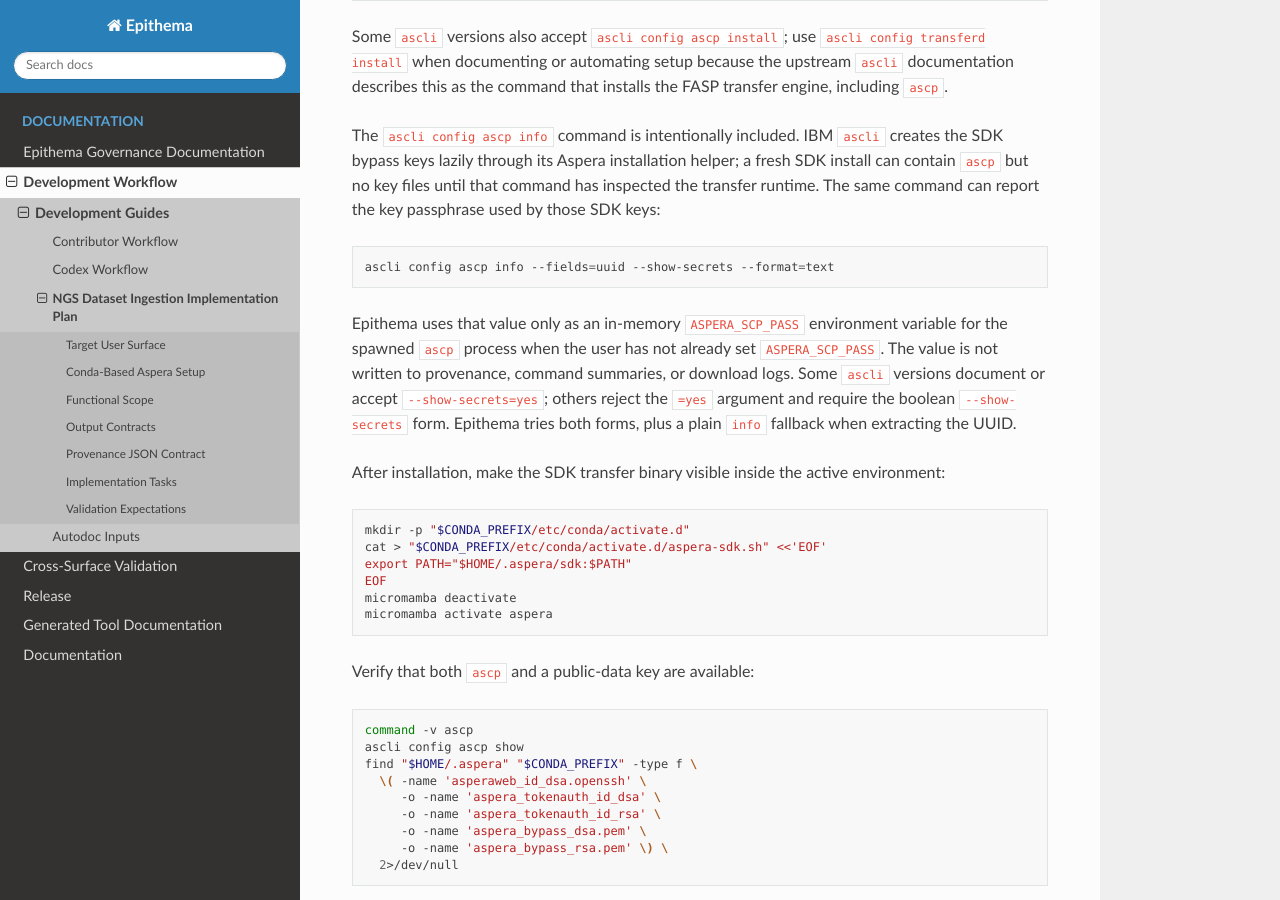
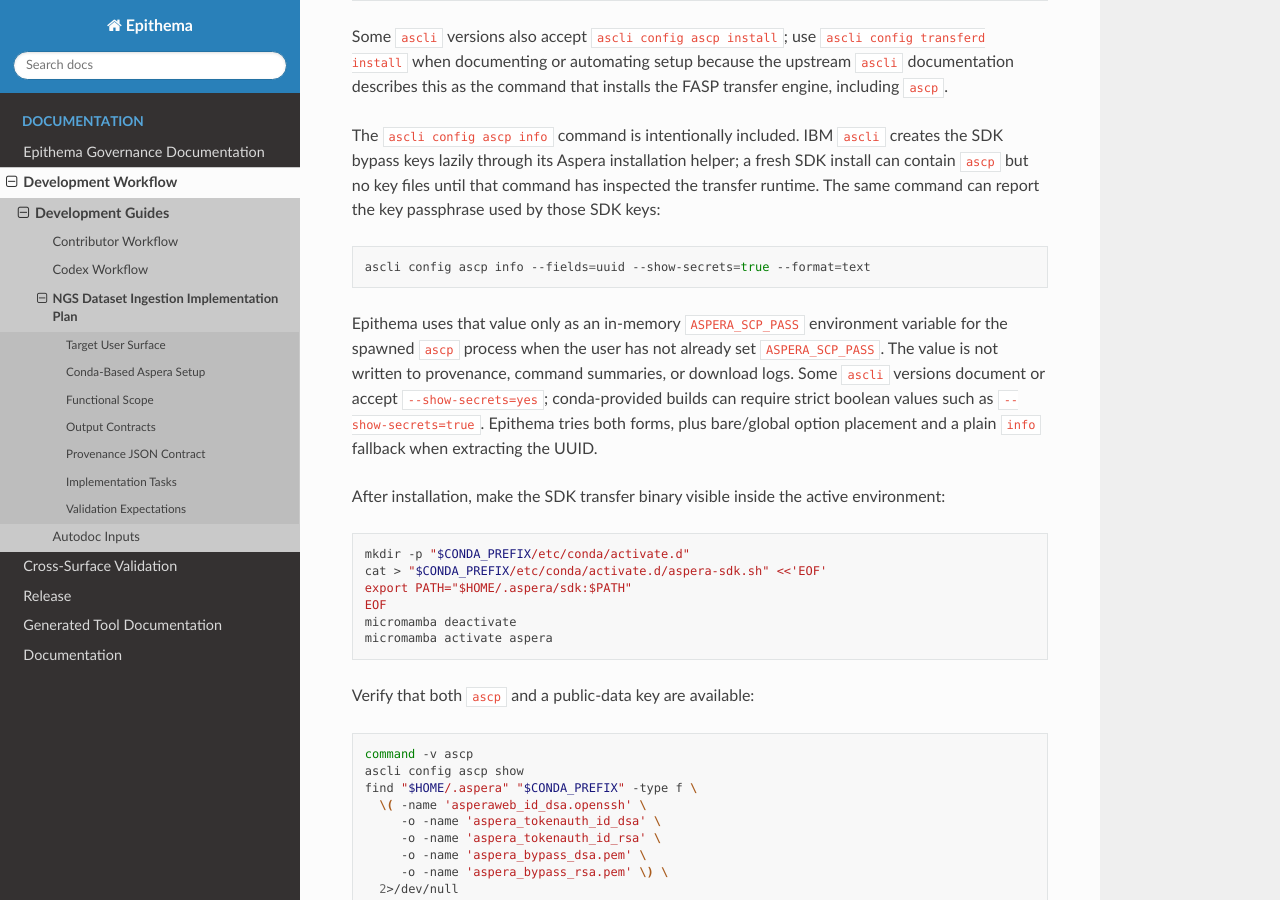
Before and after one commit to sagrudd/epithema, a Sphinx documentation site: the page built from docs/development/ngs_dataset_ingestion_plan.md, in a window 1280 px wide and 900 px high, scrolled down 1280 px. Built offline with Sphinx 7.4.7 and the Read the Docs theme 3.1.0, drawn with Linux system fonts in a browser that asks for light colours.

Commit message:
Prefer strict ascli secret boolean

````diff
--- a/docs/development/ngs_dataset_ingestion_plan.md
+++ b/docs/development/ngs_dataset_ingestion_plan.md
@@ -70,16 +70,16 @@
 used by those SDK keys:
 
 ```bash
-ascli config ascp info --fields=uuid --show-secrets --format=text
+ascli config ascp info --fields=uuid --show-secrets=true --format=text
 ```
 
 Epithema uses that value only as an in-memory `ASPERA_SCP_PASS` environment
 variable for the spawned `ascp` process when the user has not already set
 `ASPERA_SCP_PASS`. The value is not written to provenance, command summaries, or
 download logs. Some `ascli` versions document or accept
-`--show-secrets=yes`; others reject the `=yes` argument and require the boolean
-`--show-secrets` form. Epithema tries both forms, plus a plain `info` fallback
-when extracting the UUID.
+`--show-secrets=yes`; conda-provided builds can require strict boolean values
+such as `--show-secrets=true`. Epithema tries both forms, plus bare/global
+option placement and a plain `info` fallback when extracting the UUID.
 
 After installation, make the SDK transfer binary visible inside the active
 environment:
````
Also changed, not shown: docs/autodoc/tools/ngsget.json (+1 -1 lines), docs/generated/tools/ngsget.md (+1 -1 lines), 1 other file.
